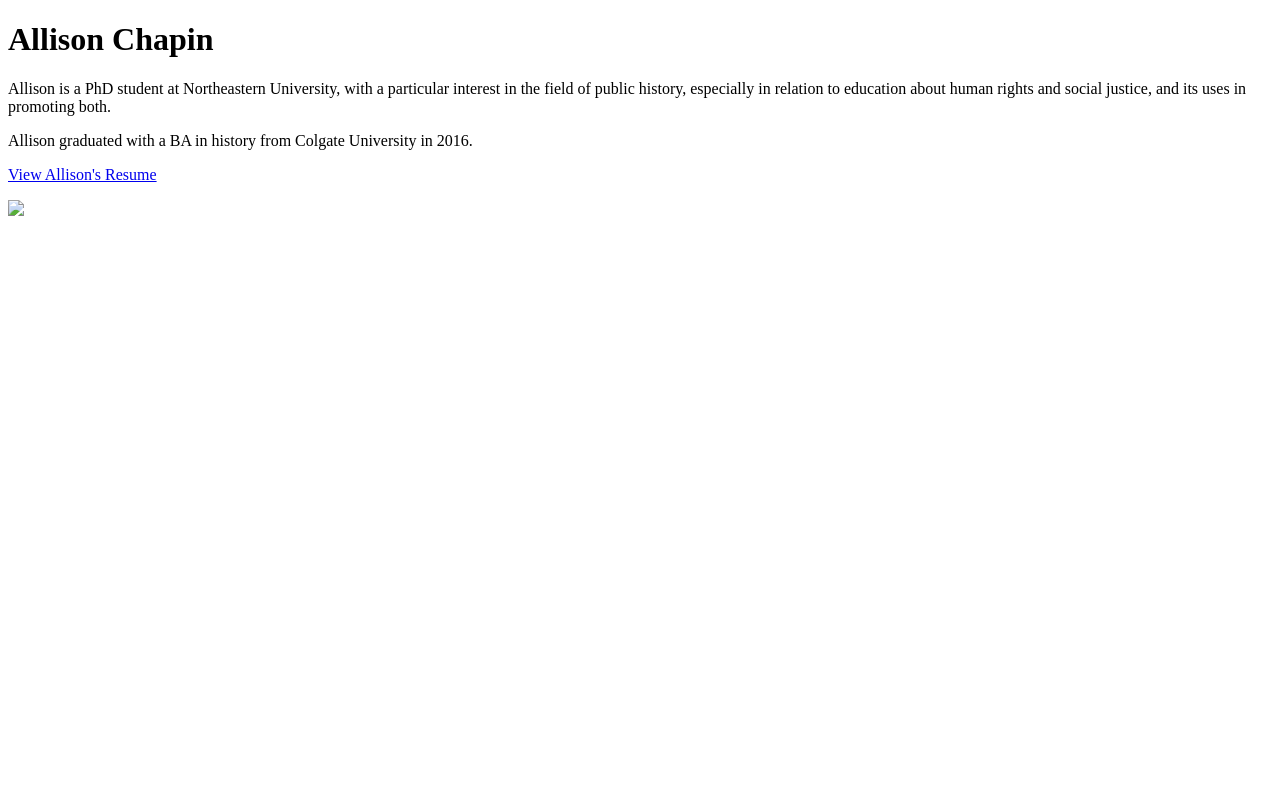
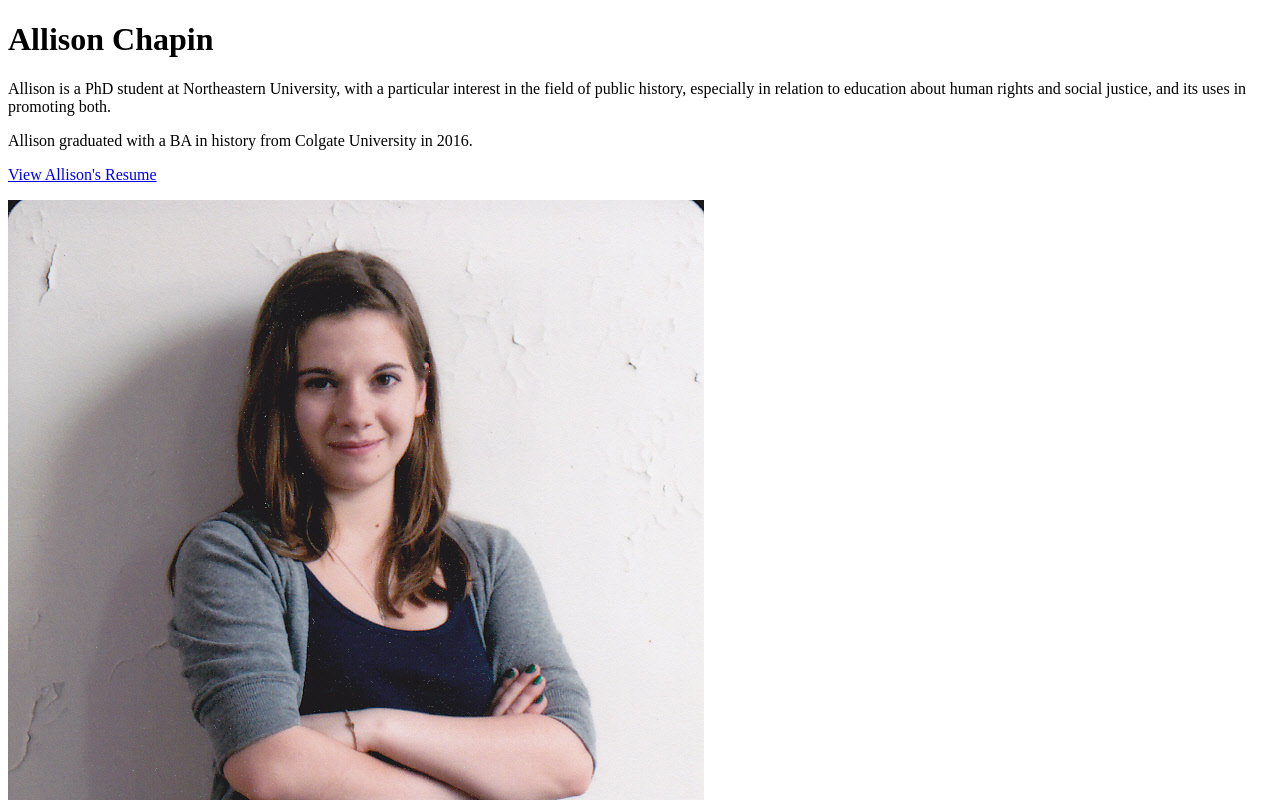
Before and after one commit to amchapin/amchapin.github.io, a plain HTML site: page index.html in a window 1280 px wide. Shown: the top 800 px of the page. Drawn offline with Linux system fonts and the light colour scheme.

Commit message:
About Me

```diff
--- a/index.html
+++ b/index.html
@@ -6,6 +6,6 @@
 <p>Allison graduated with a BA in history from Colgate University in 2016.</p>
 <p> <a href= amchapin.github.io/General Resume - No address.pdf>View Allison's Resume</a> </p>
 	<div>
-		<img src= amchapin.github.io/Allison Senior Photo.jpg></img> </div>
+		<img src= "amchapin.github.io/Allison Senior Photo.jpg"> </img> </div>
 </body>
 </html>
```
